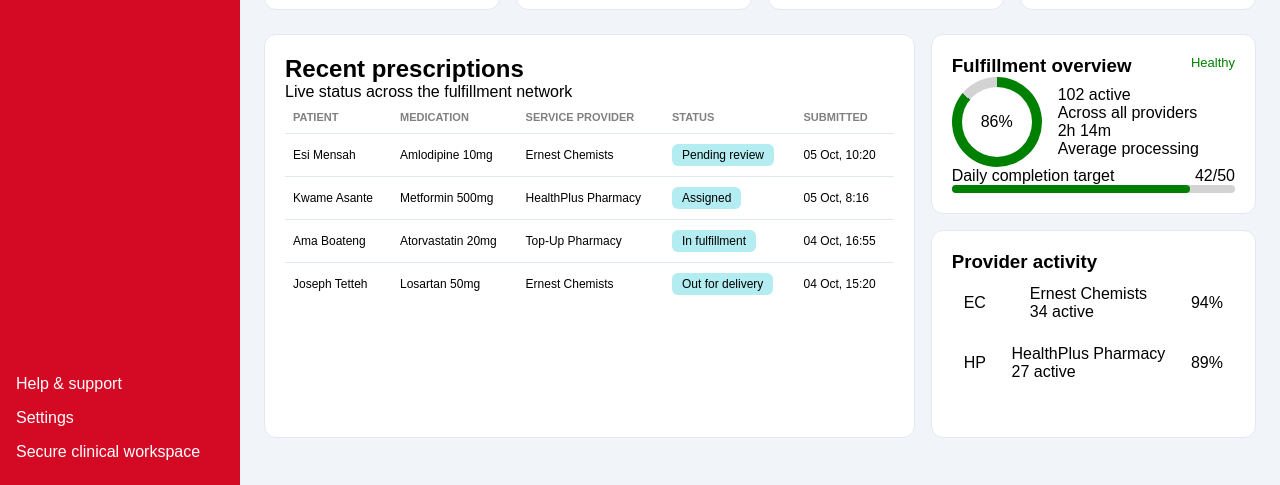
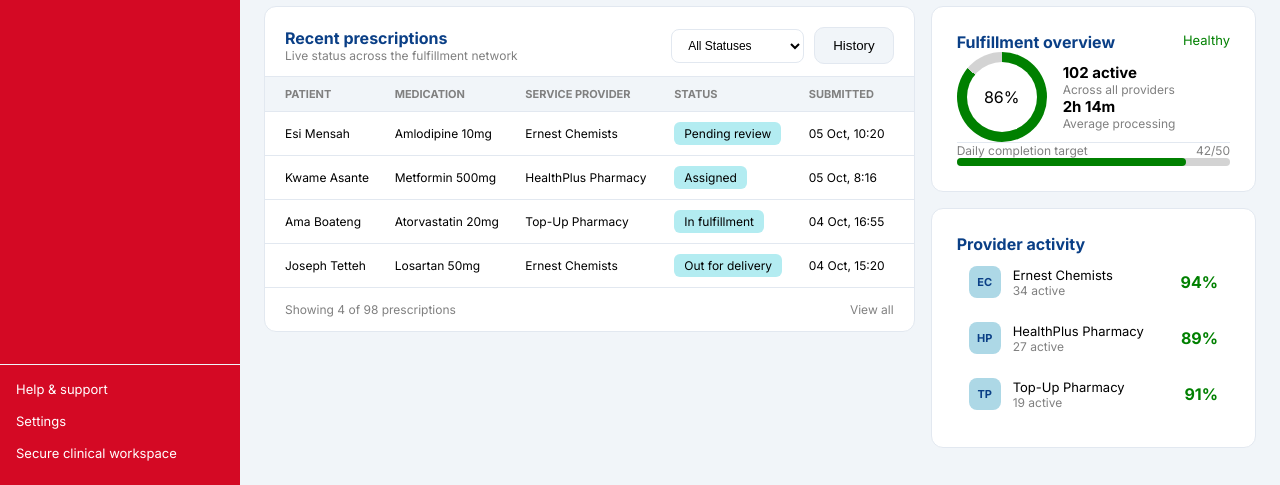
Before and after one commit to Swaggyal/medflow, a plain HTML site: page index.html in a window 1280 px wide. Shown: the part 315-800 px from the top of the page. Drawn offline with Linux system fonts and the light colour scheme; a web font is replaced by a local one.

Commit message:
polishing the interface

```diff
--- a/index.html
+++ b/index.html
@@ -3,7 +3,12 @@
     <head>
         <title>MEDFLOW</title>
         <meta charset="UTF-8">
+        <meta content="width=device-width, initial-scale=1.0">
         <link rel="stylesheet" href="style.css">
+
+        <link rel="preconnect" href="https://fonts.googleapis.com">
+        <link rel="preconnect" href="https://fonts.gstatic.com" crossorigin>
+        <link href="https://fonts.googleapis.com/css2?family=Inter:ital,opsz,wght@0,14..32,100..900;1,14..32,100..900&family=Playfair+Display:ital,wght@0,400..900;1,400..900&family=Poppins:ital,wght@0,100;0,200;0,300;0,400;0,500;0,600;0,700;0,800;0,900;1,100;1,200;1,300;1,400;1,500;1,600;1,700;1,800;1,900&family=Space+Grotesk:wght@300..700&display=swap" rel="stylesheet">
     </head>
 
     <body>
@@ -11,8 +16,8 @@
             <div class="logo">
                 <div class="logo-icon"></div>
                 <div class="logo-text">
-                    <p>GLICO HEALTH</p>
-                    <p>MEDFLOW</p>
+                    <p class="boss">GLICO HEALTH</p>
+                    <p class="sub">MEDFLOW</p>
                 </div>
             </div>
             <nav>
@@ -34,11 +39,11 @@
 
         <main>
             <header>
-                <input type="search" placeholder="Search patient">
+                <input type="search" placeholder="Search patient, prescription or provider">
                 <div class="user">
                     <div class="avatar">GA</div>
                     <div>
-                        <p>Dr. Grace</p>
+                        <p>Dr. Grace Addo</p>
                         <p class="claims">Claims Medical Officer</p>
                     </div>
                 </div>
@@ -47,9 +52,9 @@
             <section>
                 <div class="greeting">
                     <div>
-                        <p>Tuesday, 6 October 2026</p>
+                        <p class="date">Tuesday, 6 October 2026</p>
                         <h1>Good Morning, Dr. Addo</h1>
-                        <p>Here's the latest across prescription fulfillment</p>
+                        <p class="here">Here's the latest across prescription fulfillment</p>
                     </div>
                     <button>New prescription</button>
                 </div>
@@ -80,8 +85,21 @@
                 <div class="content">
                     <div class="table-card">
                         <div class="table-head">
-                            <h2>Recent prescriptions</h2>
-                            <p>Live status across the fulfillment network</p>
+                            <div>
+                                <h2>Recent prescriptions</h2>
+                                <p>Live status across the fulfillment network</p>
+                            </div>
+                            <div class="table-controls">
+                               <select>
+                                    <option>All Statuses</option>
+                                    <option>Pending Review</option>
+                                    <option>Assigned</option>
+                                    <option>In Fulfillment</option>
+                                    <option>Out for Delivery</option>
+                                    <option>Delivered</option>
+                                </select>
+                                <button class="history-btn">History</button>
+                            </div>
                         </div>
                         <table>
                             <thead>
@@ -124,8 +142,11 @@
                                     </tr>
                                 </tbody>
                         </table>
+                        <div class="table-footer">
+                            <p>Showing 4 of 98 prescriptions</p>
+                            <a href="#">View all</a>
+                        </div>
                     </div>
-
                     <div class="side-col">
                         <div class="side-card">
                             <div class="card-top">
@@ -137,10 +158,10 @@
                                     <div class="ring-inner">86%</div>
                                 </div>
                                 <div>
-                                    <p>102 active</p>
-                                    <p>Across all providers</p>
-                                    <p>2h 14m</p>
-                                    <p>Average processing</p>
+                                    <p class="big">102 active</p>
+                                    <p class="note">Across all providers</p>
+                                    <p class="big">2h 14m</p>
+                                    <p class="note">Average processing</p>
                                 </div>
                             </div>
                             <div class="target-row">
@@ -157,20 +178,27 @@
                             <div class="provider">
                                 <div class="initials">EC</div>
                                 <div>
-                                    <p>Ernest Chemists</p>
-                                    <p>34 active</p>
+                                    <p class="other">Ernest Chemists</p>
+                                    <p class="note">34 active</p>
                                 </div>
                                 <span class="percent">94%</span>
                             </div>
                             <div class="provider">
                                 <div class="initials">HP</div>
                                 <div>
-                                    <p>HealthPlus Pharmacy</p>
-                                    <p>27 active</p>
+                                    <p class="other">HealthPlus Pharmacy</p>
+                                    <p class="note">27 active</p>
                                 </div>
                                 <span class="percent">89%</span>
                             </div>
-                            <div class="provider"></div>
+                            <div class="provider">
+                                <div class="initials">TP</div>
+                                <div>
+                                    <p class="other">Top-Up Pharmacy</p>
+                                    <p class="note">19 active</p>
+                                </div>
+                                <span class="percent">91%</span>
+                            </div>
                         </div>
                     </div>
                 </div>
--- a/style.css
+++ b/style.css
@@ -1,5 +1,5 @@
 body{
-    font-family: sans-serif;
+    font-family: 'Inter', sans-serif;
     display: flex;
     height: 100vh;
 }
@@ -43,6 +43,23 @@ nav a{
     padding: 10px 12px;
     border-radius: 8px;
     text-decoration: none;
+    cursor: pointer;
+    display: flex;
+    align-items: center;
+}
+
+nav a:hover{
+    background-color: white;
+    color: #D40924;
+}
+
+nav span{
+    margin-left: auto;
+    background-color: white;
+    color: #D40924;
+    font-size: 12px;
+    padding: 2px 8px;
+    border-radius: 999px;
 }
 
 header{
@@ -51,6 +68,12 @@ header{
     align-items: center;
     background-color: white;
     padding: 12px 24px;
+    border-bottom: 1px solid #E2E8F0;
+}
+
+.boss{
+    font-size: 16px;
+    font-weight: bold;
 }
 
 input{
@@ -63,6 +86,10 @@ input{
 
 footer{
     margin-top: auto;
+    border-top: 1px solid #F1F5F9;
+    margin-left: -16px;
+    margin-right: -16px;
+    padding: 8px 16px 0;
 }
 
 footer a{
@@ -70,6 +97,7 @@ footer a{
     text-decoration: none;
     display: block;
     padding: 8px 0;
+    font-size: 13px;
 }
 
 .active{
@@ -89,15 +117,6 @@ ul{
     list-style: none;
 }
 
-nav span{
-    margin-left: auto;
-    background-color: white;
-    color: #D40924;
-    font-size: 12px;
-    padding: 2px 8px;
-    border-radius: 999px;
-}
-
 section{
     padding: 24px;
 }
@@ -109,12 +128,27 @@ section{
     margin-bottom: 24px;
 }
 
-button{
+.date{
+    color: #D40924;
+    font-size: 14px;
+}
+
+.here{
+    color: gray;
+    font-size: 13px;
+}
+
+section button{
     background-color: #D40924;
     color: white;
     border: none;
     padding: 10px 18px;
     border-radius: 10px;
+    cursor: pointer;
+}
+
+button:hover{
+    background-color: #8b0000;
 }
 
 .stats{
@@ -151,13 +185,16 @@ color: grey;
     grid-template-columns: 2fr 1fr;
     gap: 16px;
     margin-top: 24px;
+    align-items: start;
 }
 
 .table-card{
     background-color: white;
-    padding: 20px;
+    padding: 0;
     border-radius: 12px;
     border: 1px solid #E2E8F0;
+    display: flex;
+    flex-direction: column;
 }
 
 table{
@@ -165,18 +202,100 @@ table{
     border-collapse: collapse;
 }
 
+.table-head{
+    display: flex;
+    justify-content: space-between;
+    align-items: center;
+    padding: 20px;
+    padding-bottom: 12px;
+    border-bottom: 1px solid #E2E8F0;
+}
+
+.table-head h2{
+    font-size: 16px;
+    color: #0A3F86;
+}
+
+.table-head p{
+    font-size: 12px;
+    color: grey;
+}
+
 th{
     text-align: left;
     font-size: 11px;
     text-transform: uppercase;
+    background-color: #F1F5F9;
     color: grey;
     padding: 10px 8px;
+}
+
+th:first-child, td:first-child{
+    padding-left: 20px;
+}
+
+th:last-child, td:last-child{
+    padding-right: 20px;
 }
 
 td{
     padding: 14px 8px;
     border-top: 1px solid #E2E8F0;
     font-size: 12px;
+}
+
+.history-btn{
+    background-color: #F1F5F9;
+    color: black;
+    border: 1px solid #E2E8F0
+}
+
+.table-footer{
+    display: flex;
+    justify-content: space-between;
+    align-items: center;
+    padding-top: 14px;
+    padding-left: 20px;
+    padding-right: 20px;
+    padding-bottom: 14px;
+    margin-top: auto;
+    border-top: 1px solid #E2E8F0;
+}
+
+.table-footer p{
+    font-size: 12px;
+    color: gray;
+}
+
+.table-footer a{
+    font-size: 12px;
+    text-decoration: none;
+    color: gray;
+    cursor: pointer;
+}
+
+.table-footer a:hover{
+color: #0A3F86;
+}
+
+.table-controls{
+    display: flex;
+    align-items: center;
+    gap: 10px;
+}
+
+select{
+    background-color: white;
+    border: 1px solid #E2E8F0;
+    border-radius: 8px;
+    padding: 8px 12px;
+    font-size: 12px;
+    cursor: pointer;
+}
+
+select:focus{
+    outline: none;
+    border-color: #0A3F86;
 }
 
 .side-col{
@@ -187,7 +306,7 @@ td{
 
 .side-card{
     background-color: white;
-    padding: 20px;
+    padding: 25px;
     border-radius: 12px;
     border: 1px solid #E2E8F0;
 }
@@ -240,6 +359,12 @@ td{
     align-items: center;
     justify-content: space-between;
     padding: 12px;
+    gap: 12px;
+}
+
+.other{
+    font-size: 13px;
+    color: black;
 }
 
 h1{
@@ -262,11 +387,15 @@ h1{
 .target-row{
     display: flex;
     justify-content: space-between;
+    font-size: 12px;
+    color: gray;
+    border-top: 1px solid #E2E8F0;
 }
 
 .user{
     align-items: center;
     gap: 10px;
+    display: flex;
 }
 
 .avatar{
@@ -274,9 +403,43 @@ h1{
     height: 36px;
     border-radius: 50%;
     display: flex;
+    background-color: lightblue;
+    color: #0A3F86;
+    font-size: 12px;
+    align-items: center;
+    justify-content: center;
 }
 
 .claims{
-    font-size: small;
     color: gray;
+    font-size: 12px;
 }
+
+.initials{
+    border-radius: 8px;
+    font-weight: bold;
+    width: 32px;
+    height: 32px;
+    display: flex;
+    align-items: center;
+    justify-content: center;
+    font-size: 11px;
+    background-color: lightblue;
+    color: #0A3F86;
+}
+
+.percent{
+    margin-left: auto;
+    color: green;
+    font-weight: bold;
+}
+
+h3{
+    color: #0A3F86;
+    font-size: 16px;
+}
+
+.big{
+    font-size: 15px;
+    font-weight: bold;
+}
```
